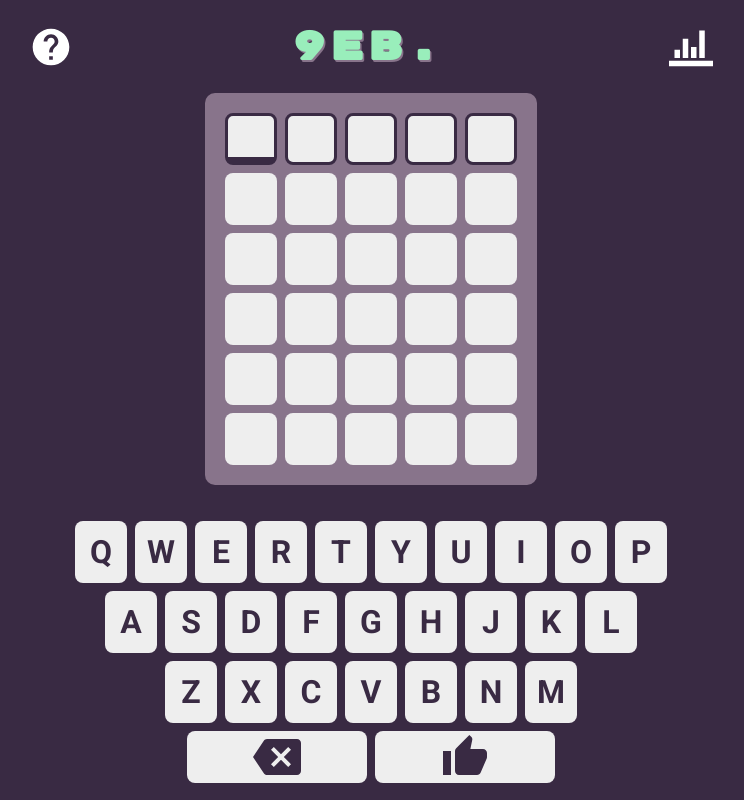
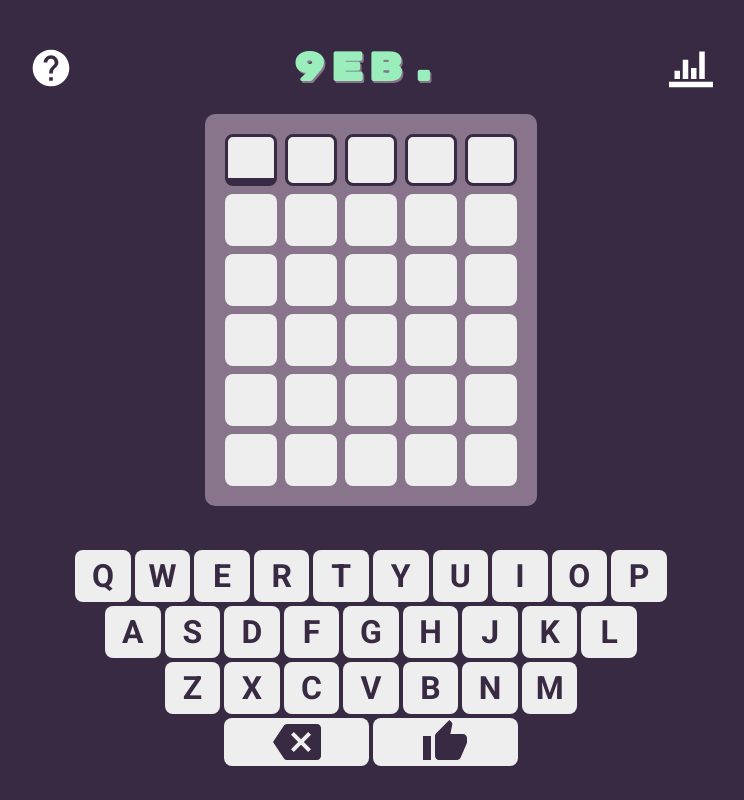
Before and after one commit to pedrogneri/9eb, a React (Create React App) app: page / in a window 1280 px wide. Shown: the whole page, without its empty margins (269-1013 px from the left). Built offline with nearby package versions, Linux system fonts and the light colour scheme.

Commit message:
feat: utiliza grid no keyboard

```diff
--- a/src/components/keyboard/keyboard.style.ts
+++ b/src/components/keyboard/keyboard.style.ts
@@ -6,7 +6,7 @@ export const Container = styled.div`
   display: flex;
   align-items: center;
   flex-direction: column;
-  padding-bottom: 12px;
+  margin: 1.5vh 1vh;
 `;
 
 export const Row = styled.div`
@@ -17,17 +17,11 @@ export const Row = styled.div`
 `;
 
 export const Key = styled(Letter)`
-  margin: 4px;
   cursor: pointer;
-
-  width: 52px;
-  height: 62px;
+  width: 100%;
 
   @media(max-width: 800px) {
-    width: 34px;
-    height: 48px;
     font-size: 20px;
-    margin: 2px;
   }
 `;
 
@@ -35,18 +29,12 @@ export const SpecialKey = styled.div`
   display: flex;
   align-items: center;
   justify-content: center;
-  width: 180px;
-  height: 52px;
   background-color: #eee;
   border-radius: 8px;
-  margin: 4px;
   cursor: pointer;
 
   @media(max-width: 800px) {
-    width: 100px;
-    height: 32px;
     font-size: 16px;
-    margin: 3px;
   }
 `;
 
--- a/src/components/keyboard/keyboard.tsx
+++ b/src/components/keyboard/keyboard.tsx
@@ -1,4 +1,6 @@
 import React from 'react'
+import { Grid } from '@mui/material';
+
 import { normalizeWord } from '../../lib/words';
 import { LETTER_STATE } from '../../constants';
 import { useStore } from '../../store';
@@ -58,9 +60,11 @@ const Keyboard = ({
 
   return (
     <S.Container>
+      <Grid container md={8} xs={12} spacing={0.5} >
         {entries.map((letters, index) => (
-        <S.Row key={index.toString()}>
+          <Grid key={index.toString()} container item xs={12} justifyContent={"center"} spacing={0.5}>
             {letters.map((letter) => (
+              <Grid item xs={1.2}>
                 <S.Key
                   key={letter}
                   onClick={() => onChange(letter)}
@@ -68,17 +72,24 @@ const Keyboard = ({
                   state={getLetterState(letter)}
                   isSelected={false}
                 />
+              </Grid>
             ))}
-        </S.Row>
+          </Grid>
         ))}
-      <S.Row>
+
+        <Grid container item xs={12} spacing={0.5} justifyContent={"center"}>
+          <Grid item xs={3} justifyContent="center">
             <S.SpecialKey onClick={() => onDelete()}>
               <S.Delete />
             </S.SpecialKey>
+          </Grid>
+          <Grid item xs={3} justifyContent="center">
             <S.SpecialKey onClick={() => onConfirm()}>
               <S.Like />
             </S.SpecialKey>
-      </S.Row>
+          </Grid>
+        </Grid>
+      </Grid>
     </S.Container>
   )
 }
```
Lines whose indentation alone changed are shown as unchanged.
